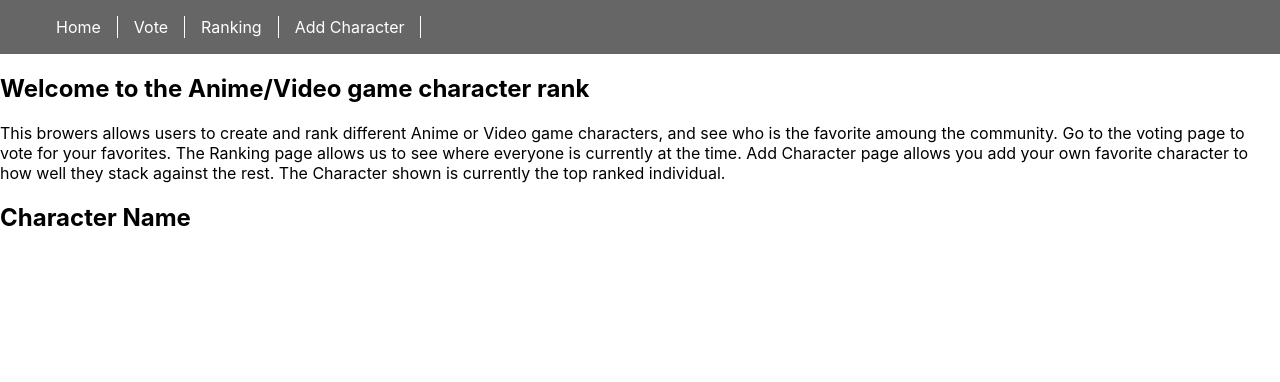
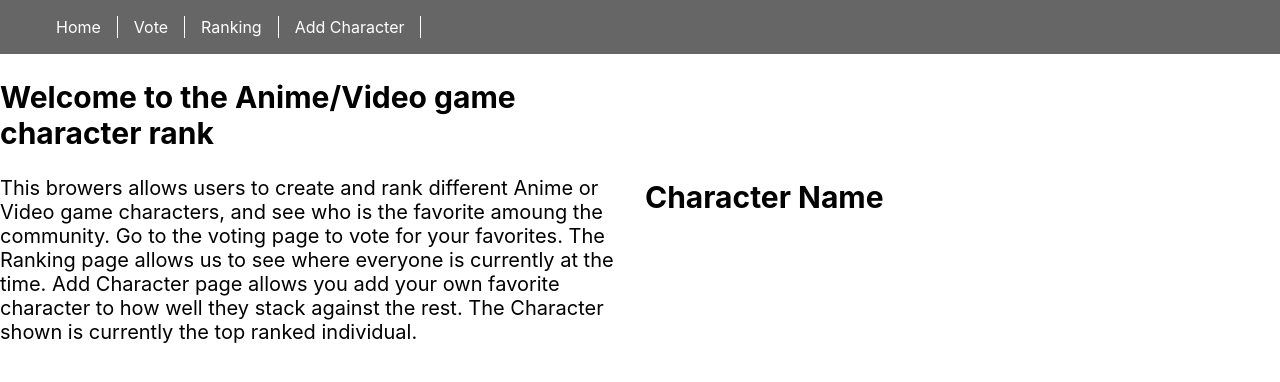
Before and after one commit to daibourne/Rank-and-Rate, a React (Create React App) app: page / in a window 1280 px wide. Shown: the top 382 px of the page. Built offline with nearby package versions, Linux system fonts and the light colour scheme.

Commit message:
Adjusted styling to home page

```diff
--- a/src/styles/Home.css
+++ b/src/styles/Home.css
@@ -1,4 +1,20 @@
 /* This file homes css for the home page */
-introduction {
+
+body {
+    display: flex;
+    align-items: center;
+    grid-template-columns: 1fr 1fr 1fr;
+    column-gap: 5px;
+}
+
+.top-character {
+    max-width: 50%;
+    max-height: 100%;
+    float: right;
+    font-size: 20px;
+}
+
+.introduction {
     width: 50%;
+    font-size: 20px;
 }
```
